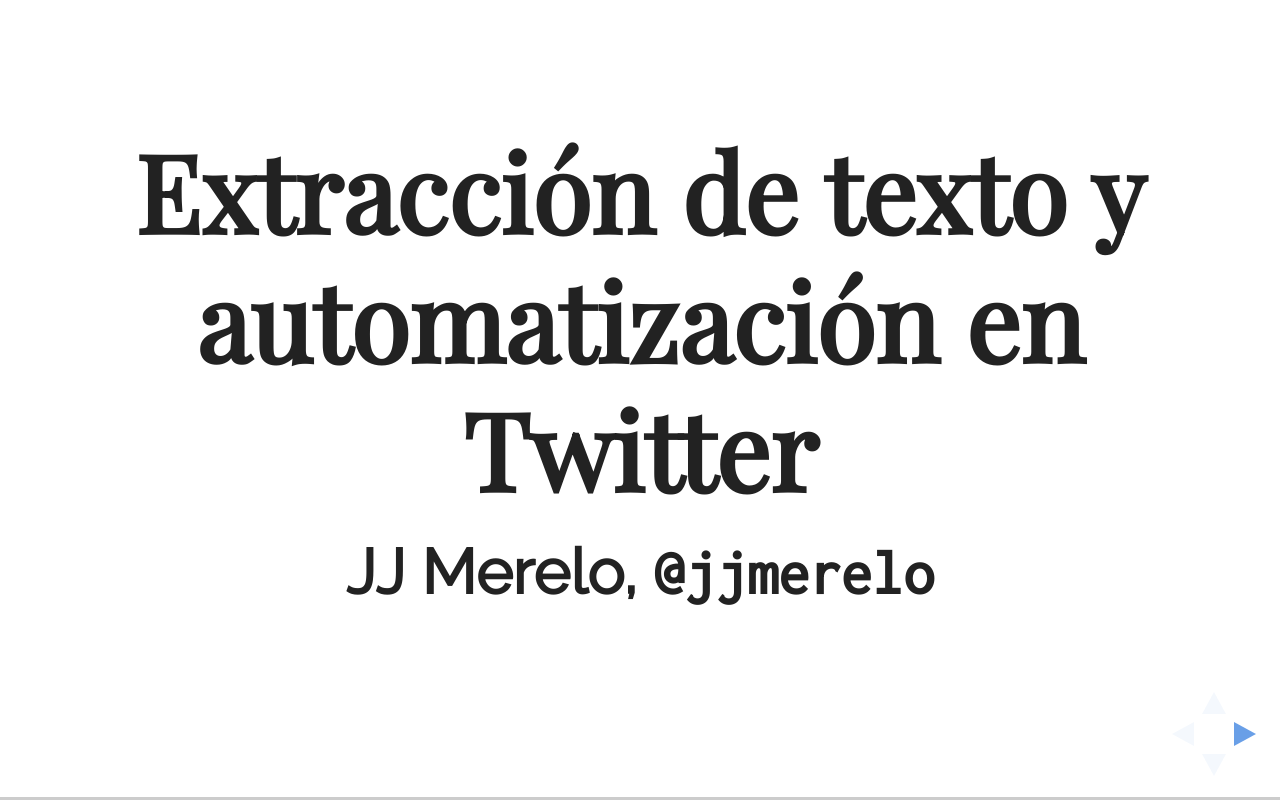
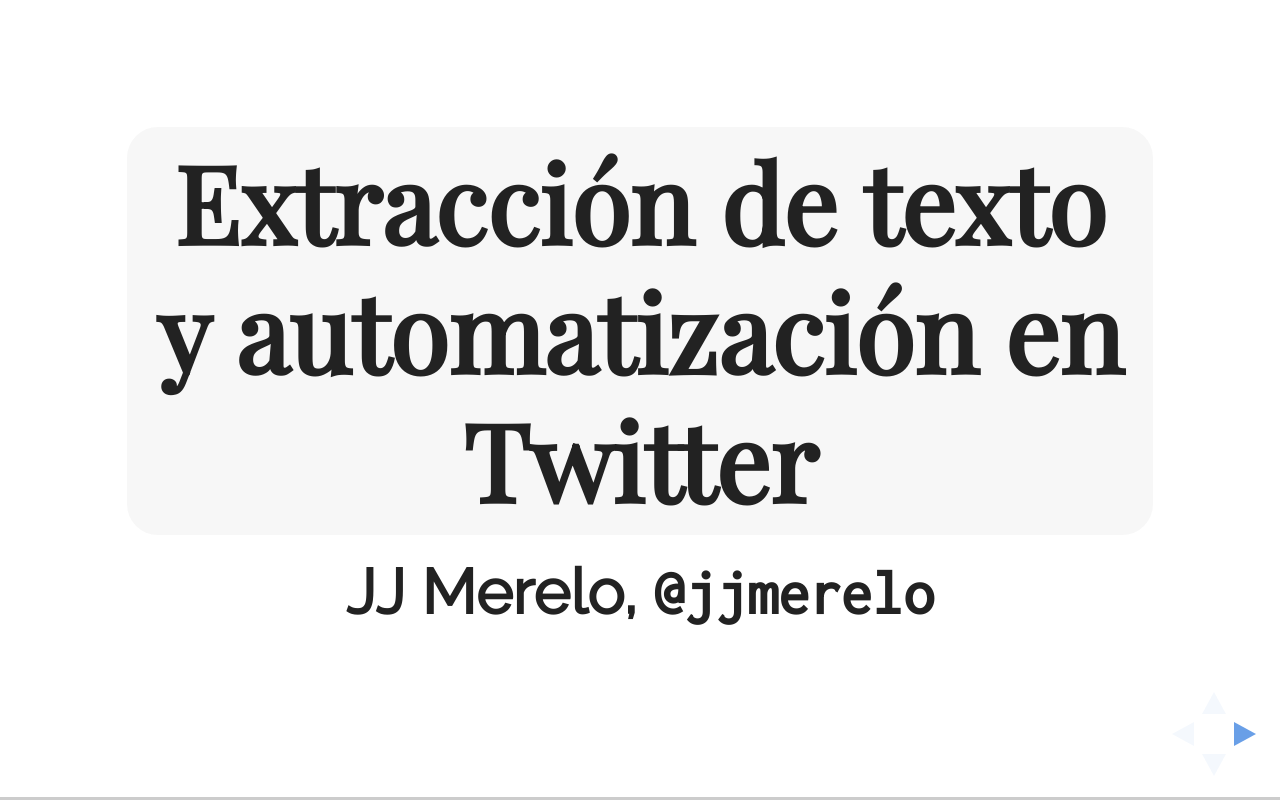
Before and after one commit to JJ/regex-unia, a plain HTML site: page index.html in a window 1280 px wide. Drawn offline with nearby package versions, Linux system fonts and the light colour scheme.

Commit message:
Mejorando CSS

```diff
--- a/css/theme/white.css
+++ b/css/theme/white.css
@@ -49,6 +49,10 @@
   word-wrap: break-word; }
 
 .reveal h1 {
+             background-color:rgba(244,244,244,0.7);
+             margin: 20px;
+             padding: 10px;
+             border-radius: 30px;
       font-family: "Playfair Display", Helvetica, sans-serif;
       font-size: 2.75em; }
 
```
